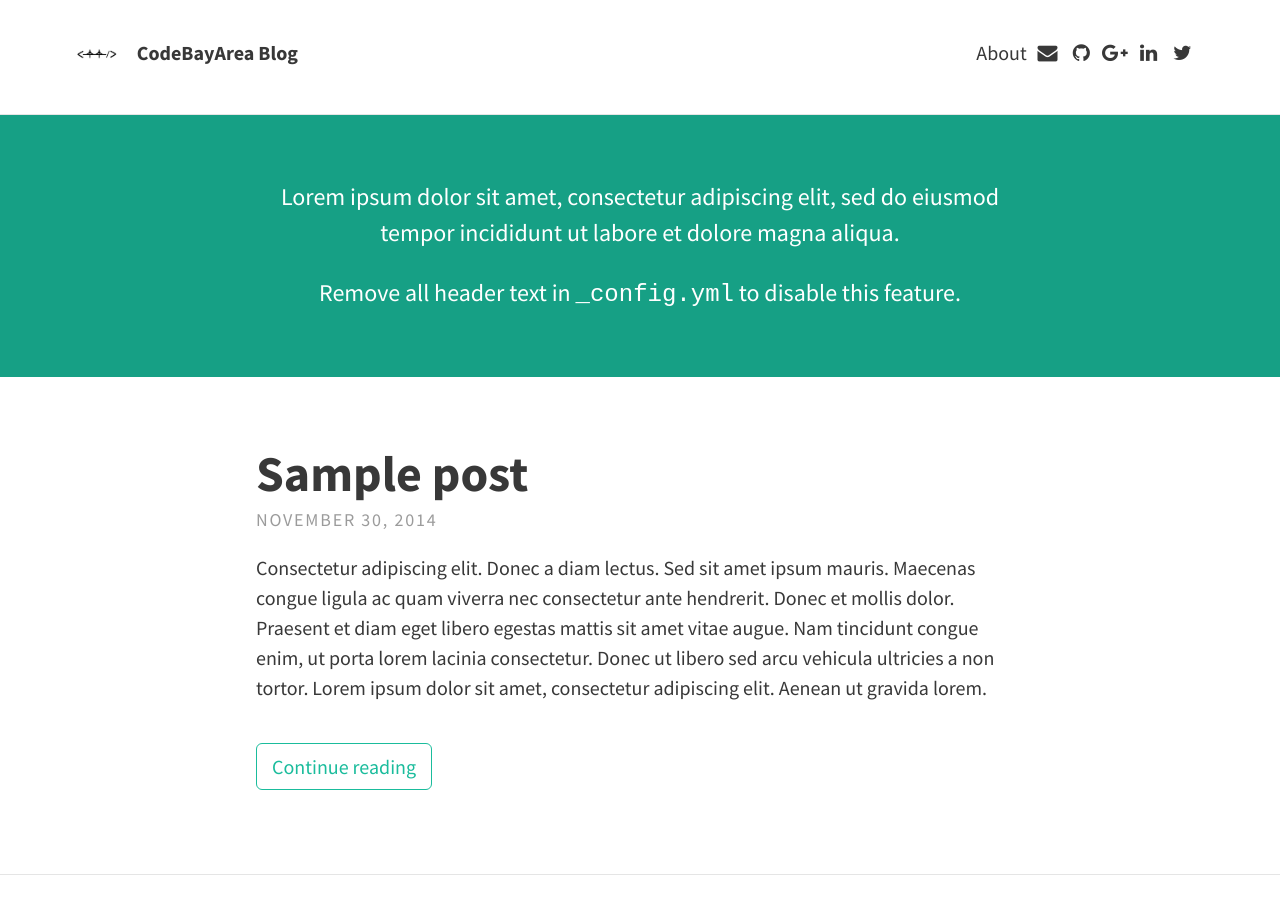
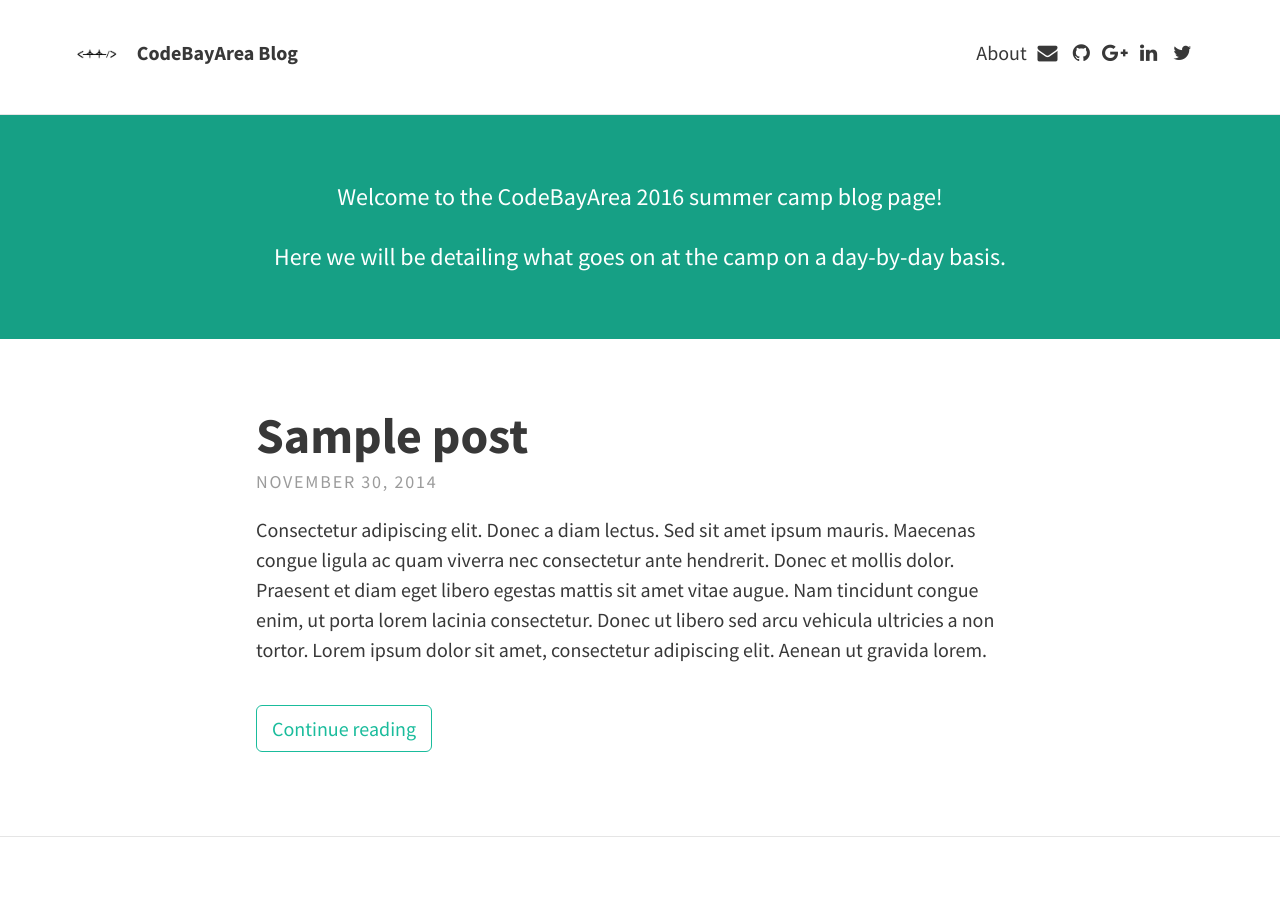
Before and after one commit to codebayarea/codebayarea.github.io, a Jekyll site: the page built from index.html, in a window 1280 px wide and 900 px high. Built offline with Jekyll 4.4.1, drawn with Linux system fonts in a browser that asks for light colours; nearby versions of some CDN libraries; the list of posts is cut into pages by our own code.

Commit message:
Edited .yml

```diff
--- a/_config.yml
+++ b/_config.yml
@@ -12,9 +12,9 @@ theme:
 
   # Header and footer text
   header_text: >
-     <p>Lorem ipsum dolor sit amet, consectetur adipiscing elit, sed do eiusmod tempor incididunt ut labore et dolore magna aliqua.</p>
+     <p>Welcome to the CodeBayArea 2016 summer camp blog page!</p>
 
-     <p>Remove all header text in <code>_config.yml</code> to disable this feature.</p>
+     <p>Here we will be detailing what goes on at the camp on a day-by-day basis.</p>
   header_text_feature_image:
   footer_text: >
    Powered by <a href="http://jekyllrb.com">Jekyll</a> with <a href="https://rohanchandra.github.io/project/type/">Type Theme</a>
```
